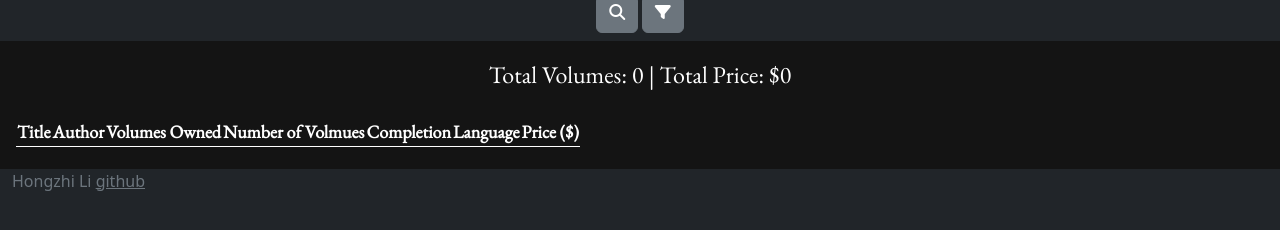
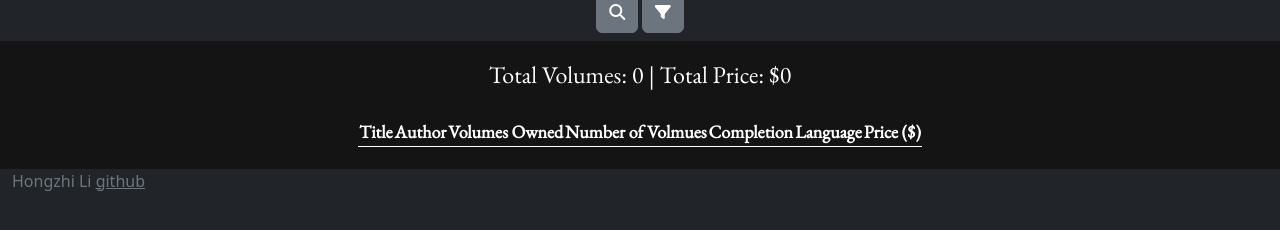
Before and after one commit to hongzhilig/startup, a website: page public/mainpage.html in a window 1280 px wide. Shown: the part 146-376 px from the top of the page. Drawn offline with nearby package versions, Linux system fonts and the light colour scheme; no server answers.

Commit message:
Made table centerd

```diff
--- a/public/main.css
+++ b/public/main.css
@@ -89,3 +89,7 @@ td {
   border-right: 1px white solid !important;
   min-width: 150px;
 }
+
+.myTable {
+  margin: 0 auto
+}
--- a/public/mainpage.js
+++ b/public/mainpage.js
@@ -34,7 +34,7 @@ function makeTable(data = booksInfo) {
 
         row += string;
     }
-    bookList.innerHTML = "<table><tr><th>" + headers.join("</th><th>") + "</th></tr>" + row + "</table>";
+    bookList.innerHTML = "<table class=\"myTable\"><tr><th>" + headers.join("</th><th>") + "</th></tr>" + row + "</table>";
 }
 
 function toInsert() {
@@ -42,12 +42,8 @@ function toInsert() {
         Title: "Testing", Author: "Alex", Volumes: "1", NumVol: 1, Completion: "incomplete",
         Language: "EN", price$: 1
     };
-    // booksInfo.push(toAdd);
     saveBookToList(toAdd)
     broadcastEvent(localStorage.getItem('userName'), BookAddedEvent, toAdd.Title)
-    // calcTotals();
-    // makeTable(booksInfo);
-
 }
 
 async function saveBookToList(bookToAdd) {
@@ -65,6 +61,10 @@ async function saveBookToList(bookToAdd) {
     }
 
     loadBooks();
+}
+
+async function deleteBook() {
+
 }
 
 async function loadBooks() {
```
